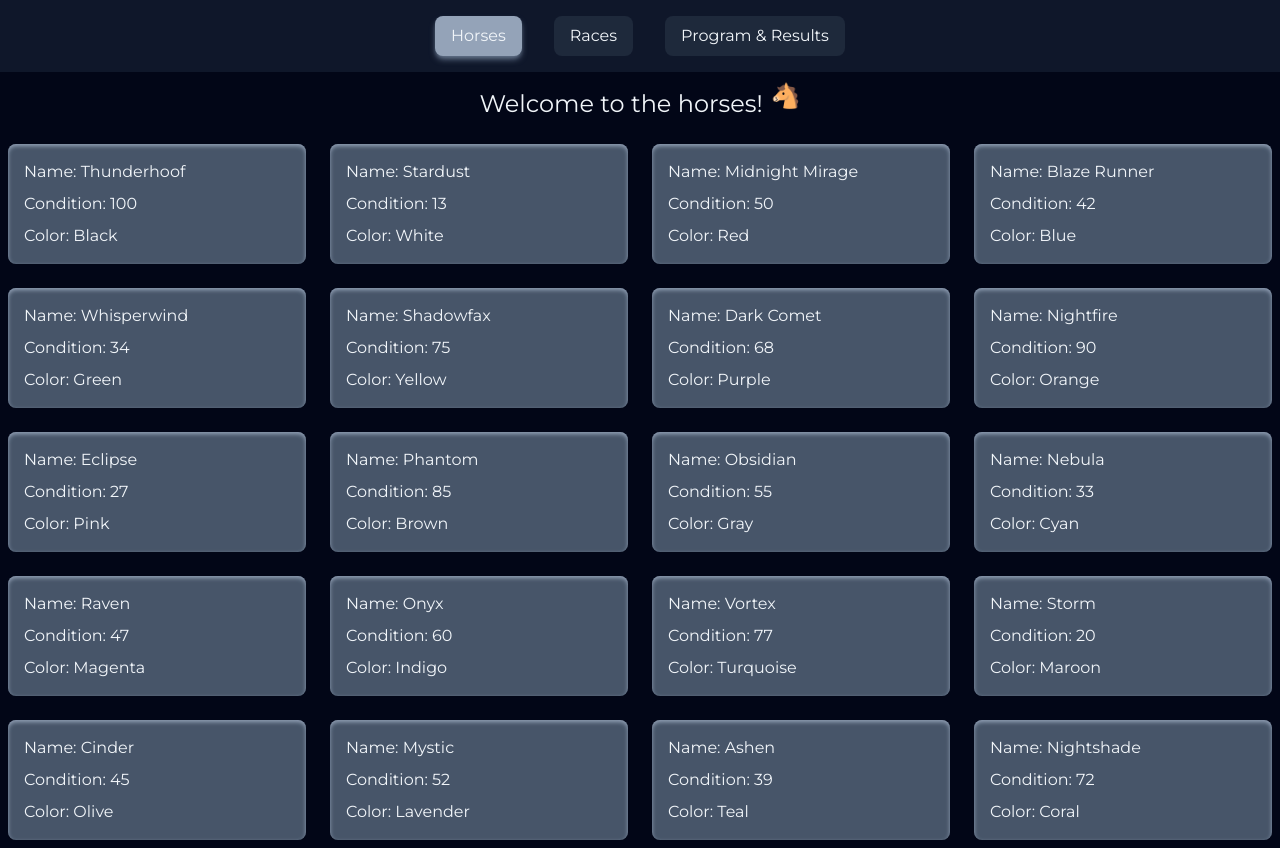
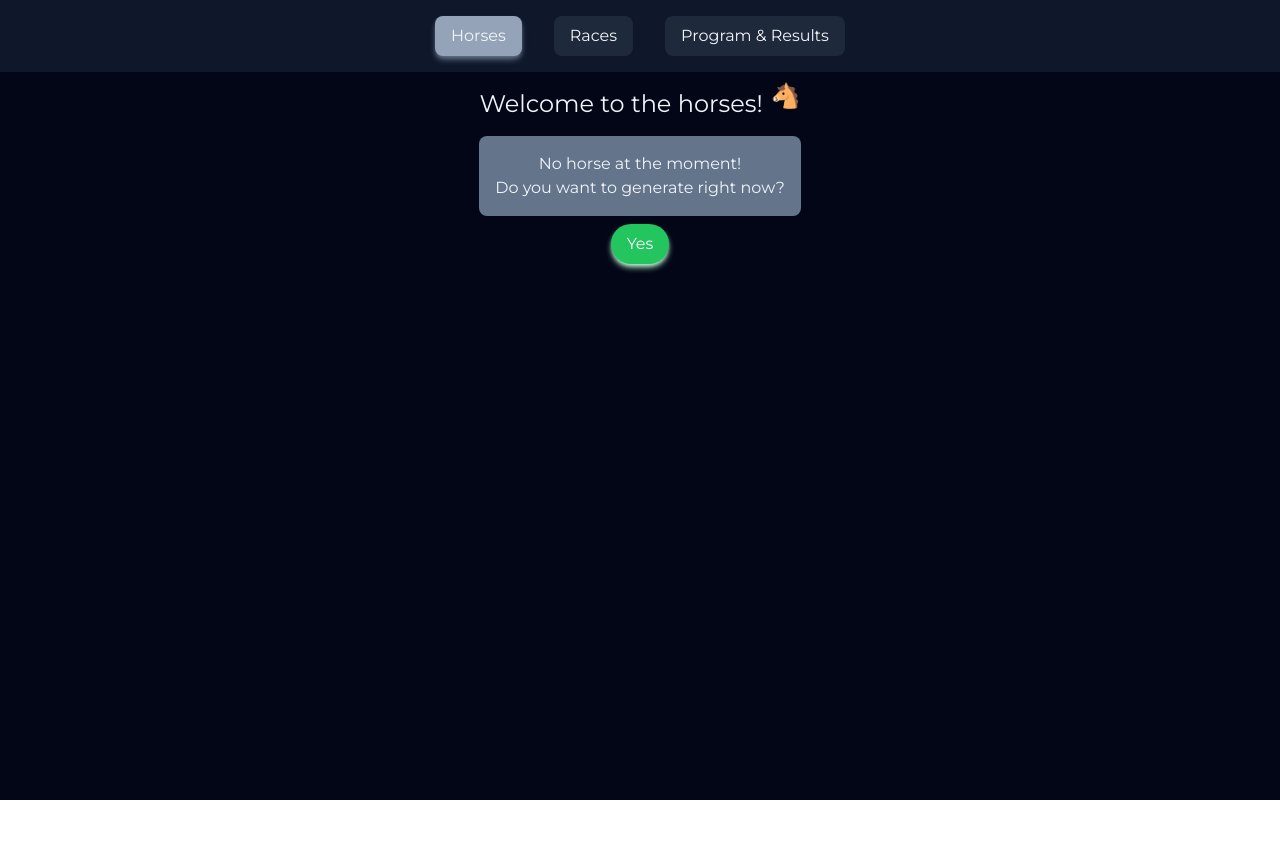
Before and after one commit to doguozcan/horse-racing, a Vue app: page / in a window 1280 px wide. After the commit the page ends 800 px from the top, so only its background shows below. Built offline with nearby package versions, Linux system fonts and the light colour scheme.

Commit message:
Create generate horses component & add it to horses view

```diff
--- /dev/null
+++ b/src/components/GenerateHorses.vue
@@ -0,0 +1,11 @@
+<template>
+  <div class="bg-slate-500 p-4 rounded-lg text-center">
+    <h1>No horse at the moment!</h1>
+    <p>Do you want to generate right now?</p>
+  </div>
+  <ButtonComponent @click="$store.commit('generateHorses')">Yes</ButtonComponent>
+</template>
+
+<script setup>
+import ButtonComponent from '../components/ButtonComponent.vue'
+</script>
--- a/src/views/HorsesView.vue
+++ b/src/views/HorsesView.vue
@@ -1,9 +1,13 @@
 <template>
-  <HorsesGreeting />
-  <HorseGrid />
+  <div class="flex flex-col items-center">
+    <HorsesGreeting />
+    <HorseGrid v-if="$store.getters.horsesLength > 0" />
+    <GenerateHorses v-if="$store.getters.horsesLength === 0" />
+  </div>
 </template>
 
 <script setup>
 import HorsesGreeting from '../components/HorsesGreeting.vue'
 import HorseGrid from '../components/HorseGrid.vue'
+import GenerateHorses from '../components/GenerateHorses.vue'
 </script>
```
